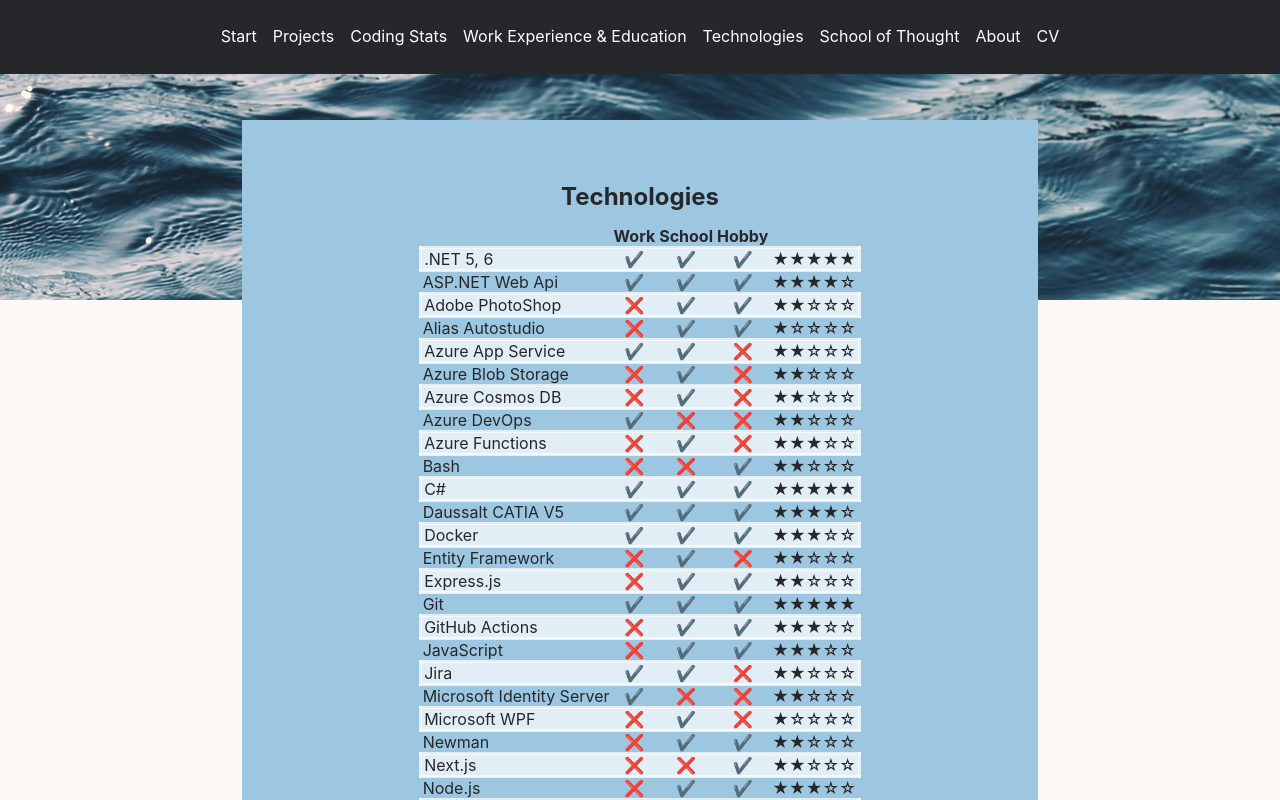
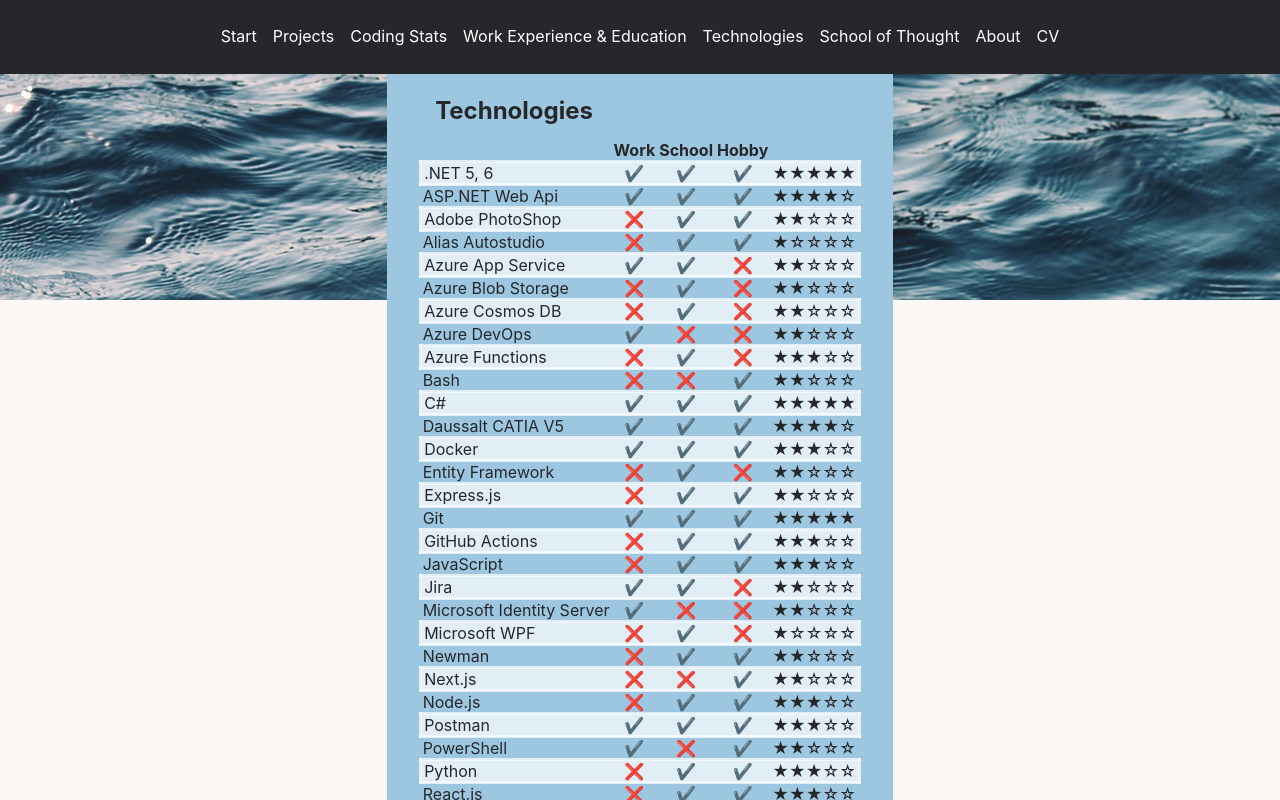
Before and after one commit to RobinAxelsson/personal-jam, a Next.js app: page /tech in a window 1280 px wide. Shown: the top 800 px of the page. Built offline with nearby package versions, Linux system fonts and the light colour scheme.

Commit message:
decoupled  tech table from card

```diff
--- a/__site_components/tech-table.css
+++ b/__site_components/tech-table.css
@@ -1,3 +1,9 @@
+.tech-table-container {
+  padding: 2rem;
+  background: var(--clr-primary);
+  color: var(--clr-font-primary);
+}
+
 .tech-table__row:nth-child(even) {
   background-color: hsla(0, 0%, 100%, 0.7);
   border-color: hsla(0, 0%, 100%, 0.7);
--- a/__site_components/tech-table.jsx
+++ b/__site_components/tech-table.jsx
@@ -1,7 +1,7 @@
 export default function TechTable({ technologies }) {
   const { headers, rows } = technologies;
   return (
-    <>
+    <div className="tech-table-container">
     <h2 className="tech-table__title">Technologies</h2>
     <table className="tech-table">
       {
@@ -43,7 +43,7 @@ export default function TechTable({ technologies }) {
         </tr>
       ))}
     </table>
-    </>
+    </div>
   );
 }
 
--- a/pages/tech.js
+++ b/pages/tech.js
@@ -12,9 +12,7 @@ export async function getStaticProps() {
 export default function ExperiencePage({ technologies }) {
   return (
     <div className="card-collection">
-      <div className="card-general">
         <TechTable technologies={technologies} />
-      </div>
     </div>
   );
 }
```
